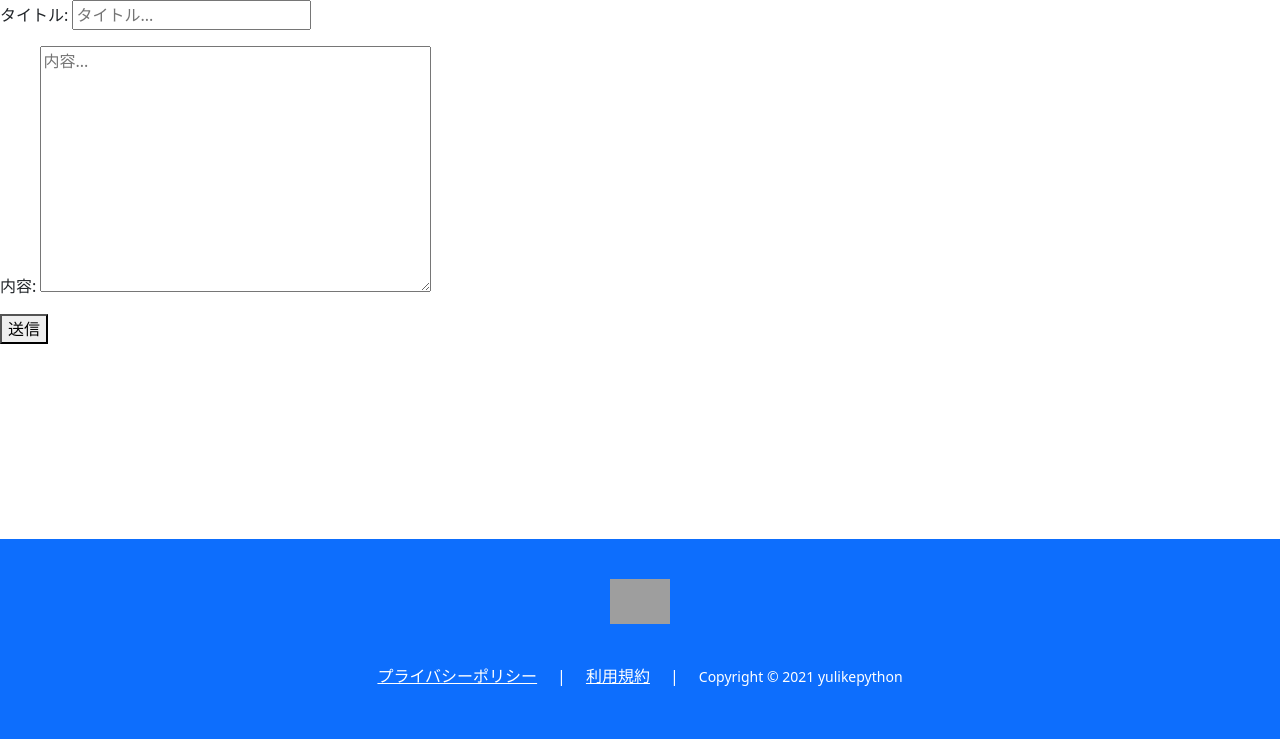
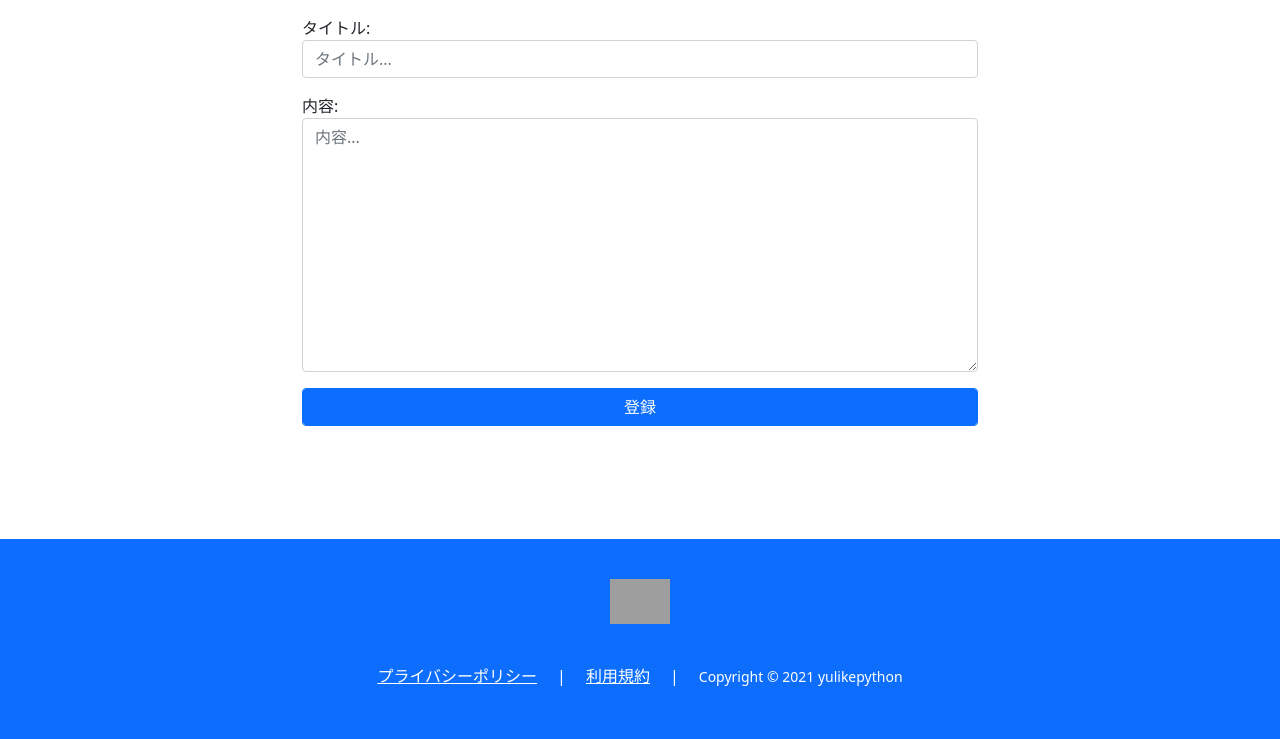
Before and after one commit to kenjiprograming/itc, a Django app: page /nippo/create/ in a window 1280 px wide. Shown: the part 61-800 px from the top of the page. Run offline with Django 4.2, Linux system fonts and the light colour scheme; grey boxes are pictures that could not be loaded.

Commit message:
:lipstick: [4-6] init form class

```diff
--- a/src/nippo/forms.py
+++ b/src/nippo/forms.py
@@ -5,6 +5,12 @@ class NippoFormsClass(forms.Form):
     title = forms.CharField(label='タイトル', widget=forms.TextInput(attrs={'placeholder': 'タイトル...'}))
     content = forms.CharField(label='内容', widget=forms.Textarea(attrs={'placeholder': '内容...'}))
 
+    def __init__(self, *args, **kwards):
+        for field in self.base_fields.values():
+            field.widget.attrs.update({'class':'form-control'})
+        super().__init__(*args, ** kwards)
+
+
 class ImageUploadForm(forms.ModelForm):
     class Meta:
         model = ImageUpload
--- a/src/nippo/templates/nippo/nippo-form.html
+++ b/src/nippo/templates/nippo/nippo-form.html
@@ -9,8 +9,10 @@
 {% endblock %}
 
 {% block content %}
-    <form method="POST">{% csrf_token %}
-        {{ form.as_p }}
-        <button type="submit">送信</button>
-    </form>
+    <div class="container my-3" style="max-width:700px;">
+        <form method="POST">{% csrf_token %}
+            {{ form.as_p }}
+            <button class="form-control btn btn-primary" type="submit">登録</button>
+        </form>
+    </div>
 {% endblock %}
```
